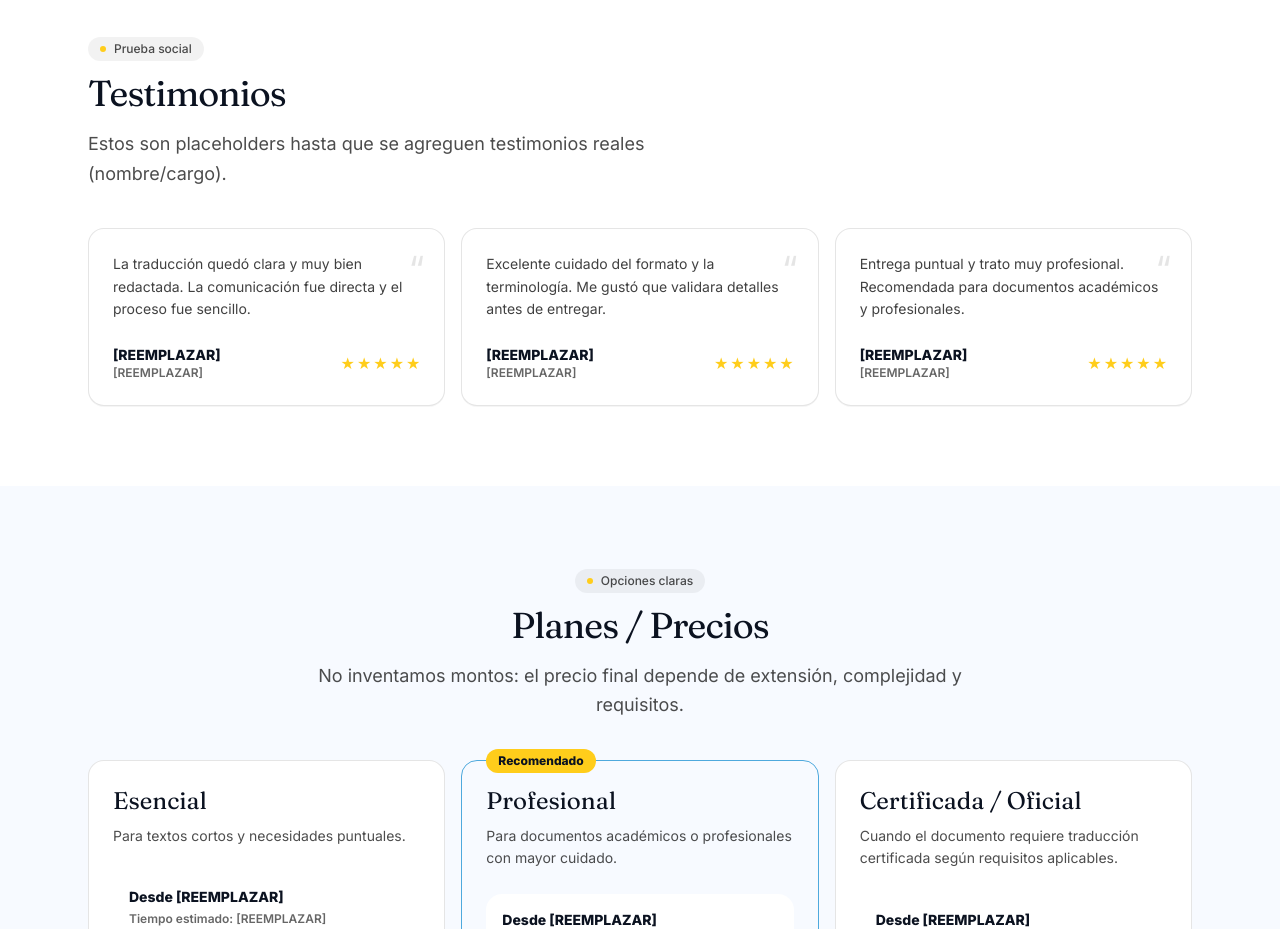
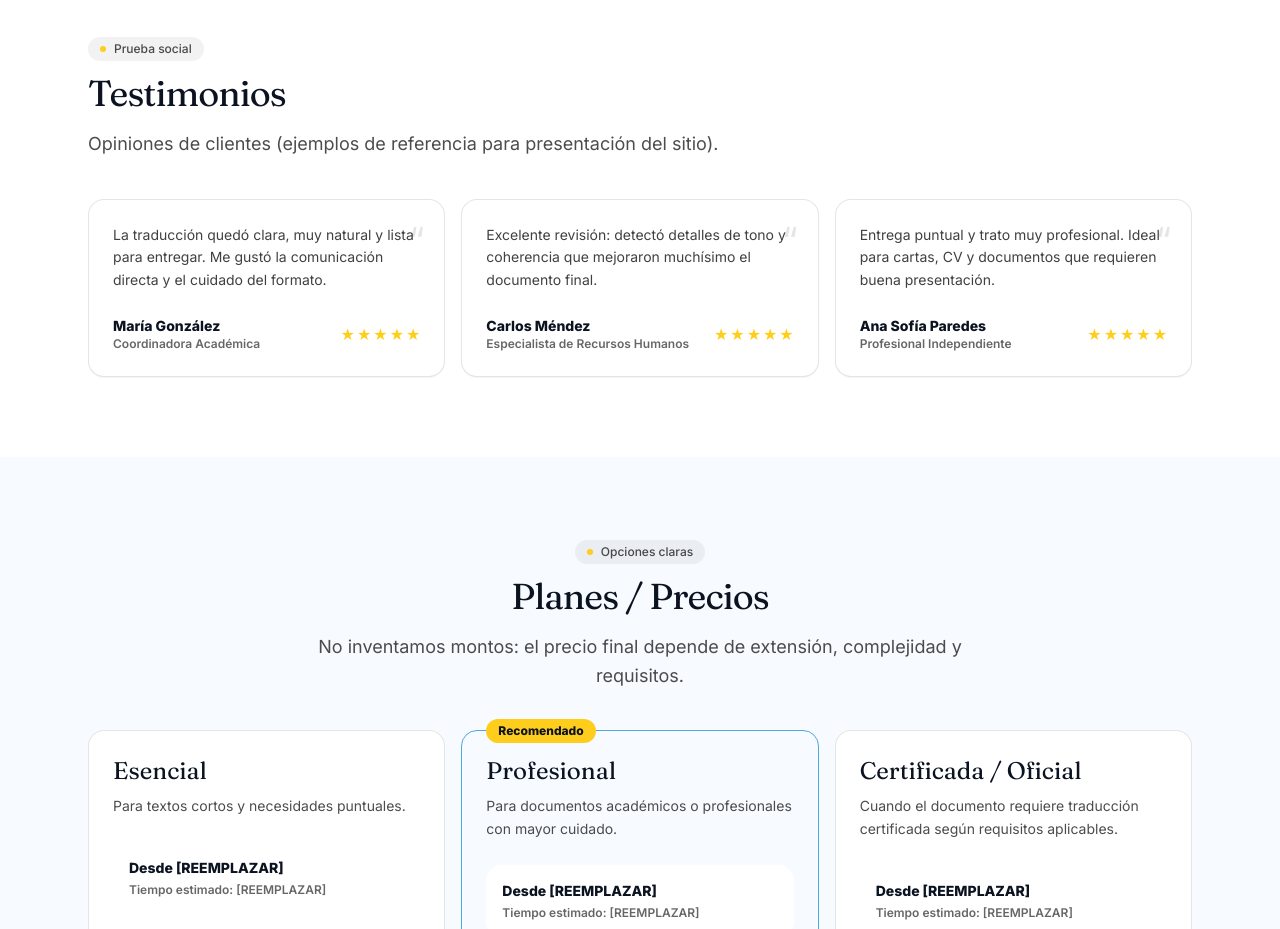
Before and after one commit to lulabtechnology/eurides, a Next.js app in the folder eurides-landing/: page / in a window 1280 px wide. Shown: the part 3280-4209 px from the top of the page. Built offline with nearby package versions, Linux system fonts and the light colour scheme.

Commit message:
Update Testimonials.tsx

```diff
--- a/eurides-landing/components/Testimonials.tsx
+++ b/eurides-landing/components/Testimonials.tsx
@@ -7,21 +7,21 @@ import { SectionHeader } from "@/components/SectionWrapper";
 const items = [
   {
     quote:
-      "La traducción quedó clara y muy bien redactada. La comunicación fue directa y el proceso fue sencillo.",
-    name: "[REEMPLAZAR]",
-    role: "[REEMPLAZAR]",
+      "La traducción quedó clara, muy natural y lista para entregar. Me gustó la comunicación directa y el cuidado del formato.",
+    name: "María González",
+    role: "Coordinadora Académica",
   },
   {
     quote:
-      "Excelente cuidado del formato y la terminología. Me gustó que validara detalles antes de entregar.",
-    name: "[REEMPLAZAR]",
-    role: "[REEMPLAZAR]",
+      "Excelente revisión: detectó detalles de tono y coherencia que mejoraron muchísimo el documento final.",
+    name: "Carlos Méndez",
+    role: "Especialista de Recursos Humanos",
   },
   {
     quote:
-      "Entrega puntual y trato muy profesional. Recomendada para documentos académicos y profesionales.",
-    name: "[REEMPLAZAR]",
-    role: "[REEMPLAZAR]",
+      "Entrega puntual y trato muy profesional. Ideal para cartas, CV y documentos que requieren buena presentación.",
+    name: "Ana Sofía Paredes",
+    role: "Profesional Independiente",
   },
 ];
 
@@ -33,7 +33,7 @@ export function Testimonials() {
       <SectionHeader
         eyebrow="Prueba social"
         title="Testimonios"
-        subtitle="Estos son placeholders hasta que se agreguen testimonios reales (nombre/cargo)."
+        subtitle="Opiniones de clientes (ejemplos de referencia para presentación del sitio)."
       />
 
       <div className="mt-10 grid gap-4 lg:grid-cols-3">
@@ -49,9 +49,7 @@ export function Testimonials() {
             <div className="absolute right-5 top-5 text-4xl text-black/10" aria-hidden>
               “
             </div>
-            <blockquote className="text-sm leading-relaxed text-black/75">
-              {t.quote}
-            </blockquote>
+            <blockquote className="text-sm leading-relaxed text-black/75">{t.quote}</blockquote>
             <figcaption className="mt-6 flex items-center justify-between gap-4">
               <div>
                 <p className="text-sm font-extrabold text-[var(--ink)]">{t.name}</p>
```
